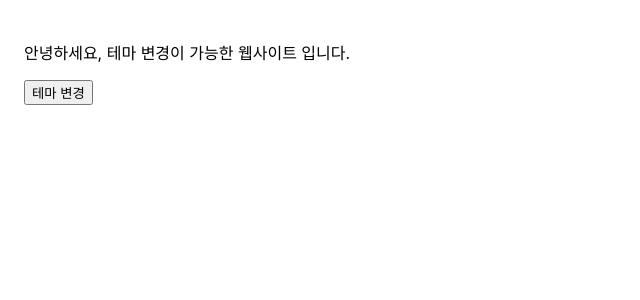
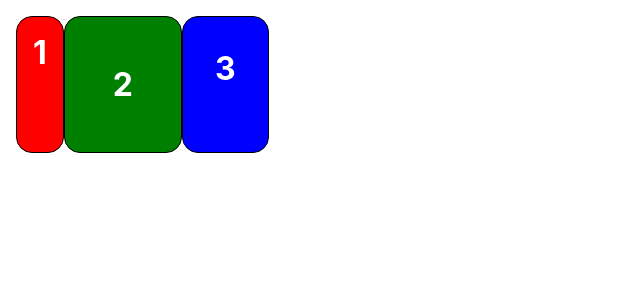
Before and after one commit to choijisul/react-study, a React (Create React App) app: page / in a window 1280 px wide. Shown: the top 300 px of the page, without its empty margins (0-640 px from the left). Built offline with nearby package versions, Linux system fonts and the light colour scheme.

Commit message:
스타일링 실습 완료, 소플의 처음 만난 리액트 공부 완료

```diff
--- /dev/null
+++ b/src/chapter_15/Blocks.jsx
@@ -0,0 +1,55 @@
+import styled from "styled-components";
+
+const Wrapper = styled.div`
+    padding: 1rem;
+    display: flex;
+    flex-dirction: row;
+    align-item: flex-start;
+    justify-content: flex-start;
+`;
+
+const Block = styled.div`
+    padding: ${(props) => props.padding};
+    border: 1px solid black;
+    border-radius: 1rem;
+    background-color: ${(props) => props.backgroundColor};
+    color: white;
+    font-size: 2rem;
+    font-weight: bold;
+    text-align: center;
+`;
+
+const blockItems = [
+    {
+        label: "1",
+        padding: "1rem",
+        backgroundColor: "red",
+    },
+    {
+        label: "2",
+        padding: "3rem",
+        backgroundColor: "green",
+    },
+    {
+        label: "3",
+        padding: "2rem",
+        backgroundColor: "blue",
+    },
+];
+
+function Blocks(props) {
+    return (
+        <Wrapper>
+            {blockItems.map((blockItem) => {
+                return (
+                    <Block
+                        padding={blockItem.padding} backgroundColor={blockItem.backgroundColor}>
+                        {blockItem.label}
+                    </Block>
+                );
+            })}
+        </Wrapper>
+    )
+}
+
+export default Blocks;
--- a/src/index.js
+++ b/src/index.js
@@ -15,7 +15,8 @@
 // import SignUp from './chapter_11/SignUp';  //chap11
 // import Calculator from './chapter_12/Calculator';  //chap12
 // import ProfileCard from './chapter_13/ProfileCard';  //chap13
-import DarkOrLight from './chapter_14/DarkOrLight';  //chap14
+// import DarkOrLight from './chapter_14/DarkOrLight';  //chap14
+import Blocks from './chapter_15/Blocks';  //chap15
 
 const root = ReactDOM.createRoot(document.getElementById('root'));
 root.render(
@@ -30,7 +31,8 @@
         {/* <SignUp/>  chap11*/}
         {/* <Calculator/>  chap12*/}
         {/* <ProfileCard/>  chap13*/}
-        <DarkOrLight/>
+        {/* <DarkOrLight/>  chap14*/}
+        <Blocks/>
     </React.StrictMode>
 );
 
```
